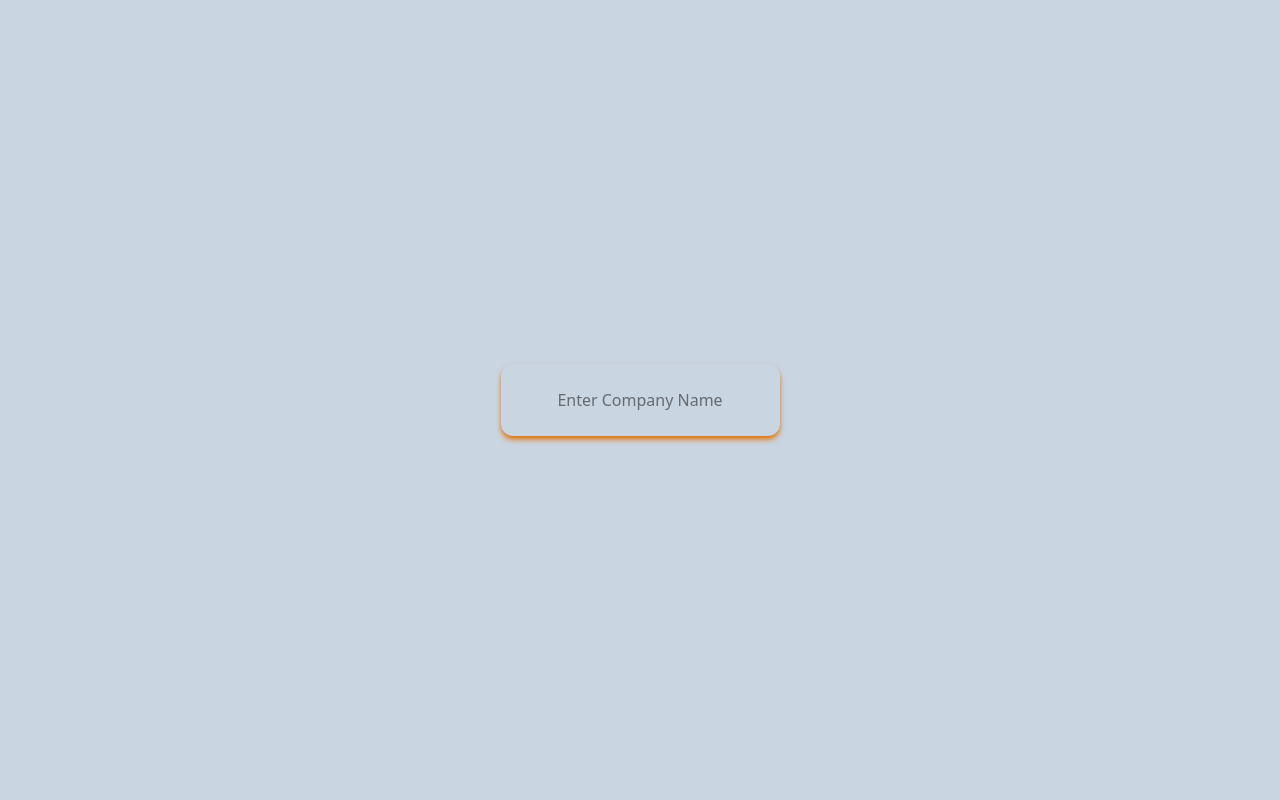
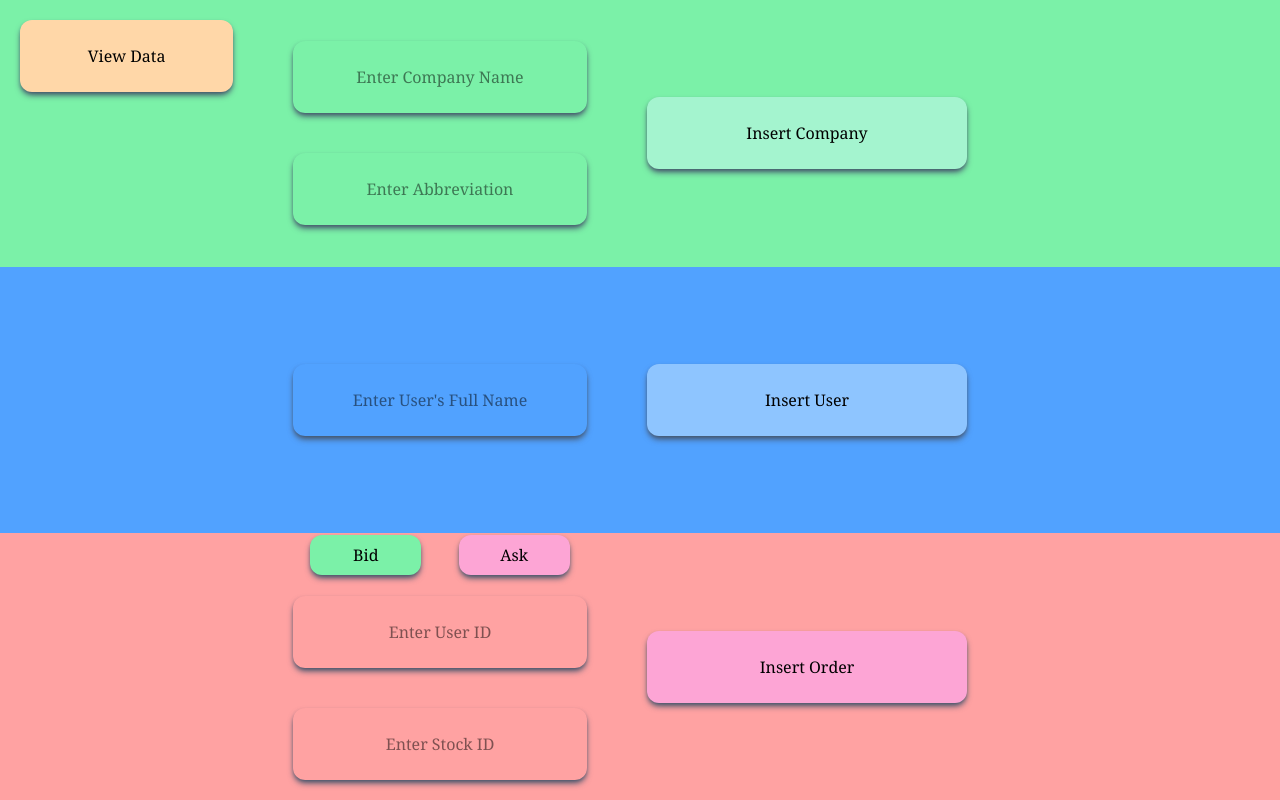
Before and after one commit to atsoc1993/SQL-Practice, a React (Vite) app in the folder market-test/: page / in a window 1280 px wide. Built offline with nearby package versions, Linux system fonts and the light colour scheme.

Commit message:
Finished styling market test app

```diff
--- a/market-test/src/App.tsx
+++ b/market-test/src/App.tsx
@@ -1,8 +1,12 @@
-import { useEffect } from 'react';
+import { useEffect, useState } from 'react';
+import DataForm from './DataForm';
 import axios from 'axios';
 import './index.css';
+import DataPage from './DataPage';
 
 export default function App() {
+
+  const [viewingData, setViewingData] = useState(false);
 
   useEffect(() => {
     const testFastApi = async () => {
@@ -13,10 +17,13 @@ export default function App() {
   }, []);
 
   return (
-    <div className='h-full bg-slate-300 flex min-w-full w-full mx-auto items-center'>
-      <input className='min-w-fit shadow-md shadow-amber-600 h-fit mx-auto justify-self-center p-6 rounded-xl text-center border-none'
-      placeholder='Enter Company Name'
-      ></input>
-    </div>
+    <>
+
+      <button className={'w-1/6 p-6 m-5 fixed rounded-xl shadow-md shadow-slate-600' + ' ' + (!viewingData ? 'bg-orange-200' : 'bg-blue-300')}
+        onClick={() => setViewingData(!viewingData)}
+      >
+        {viewingData ? 'Back to Form' : 'View Data'}</button>
+      {viewingData ? <DataPage /> : <DataForm />}
+    </>
   );
 };
--- /dev/null
+++ b/market-test/src/DataForm.tsx
@@ -0,0 +1,81 @@
+import { useState } from "react";
+
+export default function DataForm() {
+
+    const [bidding, setBidding] = useState(true);
+
+    return (
+        <div className='h-full bg-slate-300 flex min-w-full mx-auto flex-col items-center'>
+            <div className='h-1/3 bg-green-300 flex min-w-full mx-auto flex-col items-center'>
+
+                <div className='h-full flex min-w-full mx-auto justify-center flex-row items-center'>
+
+                    <div className='h-full flex w-1/4 min-w-fit justify-center flex-col items-center'>
+                        <input className='min-w-fit shadow-md shadow-slate-600 m-5 h-fit p-6 rounded-xl text-center focus:outline-none'
+                            placeholder='Enter Company Name'
+                        ></input>
+                        <input className='min-w-fit shadow-md shadow-slate-600 m-5 h-fit p-6 rounded-xl text-center focus:outline-none'
+                            placeholder='Enter Abbreviation'
+                        ></input>
+                    </div>
+
+                    <button className='min-w-fit bg-emerald-200 w-1/4 shadow-md shadow-slate-600 h-fit p-6 m-10 rounded-xl text-center'>
+                        Insert Company </button>
+
+                </div>
+
+            </div>
+            <div className='h-1/3 bg-blue-400 flex min-w-full mx-auto flex-col items-center'>
+
+                <div className='h-full flex min-w-full mx-auto justify-center flex-row items-center'>
+
+                    <div className='h-full flex w-1/4 min-w-fit justify-center flex-col items-center'>
+                        <input className='min-w-fit shadow-md shadow-slate-600 m-5 h-fit p-6 rounded-xl text-center focus:outline-none'
+                            placeholder="Enter User's Full Name"
+                        ></input>
+                    </div>
+
+                    <button className='min-w-fit bg-blue-300 w-1/4 shadow-md shadow-slate-600 h-fit p-6 m-10 rounded-xl text-center'>
+                        Insert User</button>
+
+                </div>
+
+            </div>
+            <div className='h-1/3 bg-red-300 flex min-w-full mx-auto flex-col items-center'>
+
+                <div className='h-full flex min-w-full mx-auto justify-center flex-row items-center'>
+
+                    <div className='h-full flex w-1/4 min-w-fit justify-center flex-col items-center'>
+
+                        <div className='flex flex-row min-w-full h-1/5 justify-evenly items-center'>
+                            <button className={'min-w-fit w-1/3 shadow-md shadow-slate-600 h-fit p-2 rounded-xl text-center' + ' ' + (bidding ? 'bg-green-300' : 'bg-pink-300')}
+                                onClick={() => setBidding(true)}
+                            >
+                                Bid
+                            </button>
+                            <button className={'min-w-fit w-1/3 shadow-md shadow-slate-600 h-fit p-2 rounded-xl text-center' + ' ' + (!bidding ? 'bg-green-300' : 'bg-pink-300')}
+                                onClick={() => setBidding(false)}
+                            >
+                                Ask</button>
+                        </div>
+
+                        <input className='min-w-fit shadow-md shadow-slate-600 m-5 h-fit p-6 rounded-xl text-center focus:outline-none'
+                            placeholder="Enter User ID"
+                        ></input>
+                        <input className='min-w-fit shadow-md shadow-slate-600 m-5 h-fit p-6 rounded-xl text-center focus:outline-none'
+                            placeholder="Enter Stock ID"
+                        ></input>
+
+                    </div>
+
+                    <button className='min-w-fit bg-pink-300 w-1/4 shadow-md shadow-slate-600 h-fit p-6 m-10 rounded-xl text-center'>
+                        Insert Order
+                    </button>
+
+                </div>
+
+            </div>
+
+        </div>
+    )
+}
--- /dev/null
+++ b/market-test/src/DataPage.tsx
@@ -0,0 +1,8 @@
+export default function DataPage() {
+    return (
+        <div className="min-w-full min-h-full bg-orange-200">
+
+            <h1 className="text-6xl m-20 text-center">Data View</h1>
+        </div>
+    )
+}
--- a/market-test/src/index.css
+++ b/market-test/src/index.css
@@ -5,9 +5,12 @@
   display: flex;
   min-height: 100vh;
   min-width: 100vw;
+  font-family: Georgia, 'Times New Roman', Times, serif;
 }
 body {
   display: flex;
   min-height: 100vh;
   min-width: 100vw;
+  cursor: crosshair;
+  user-select: none;
 }
```
